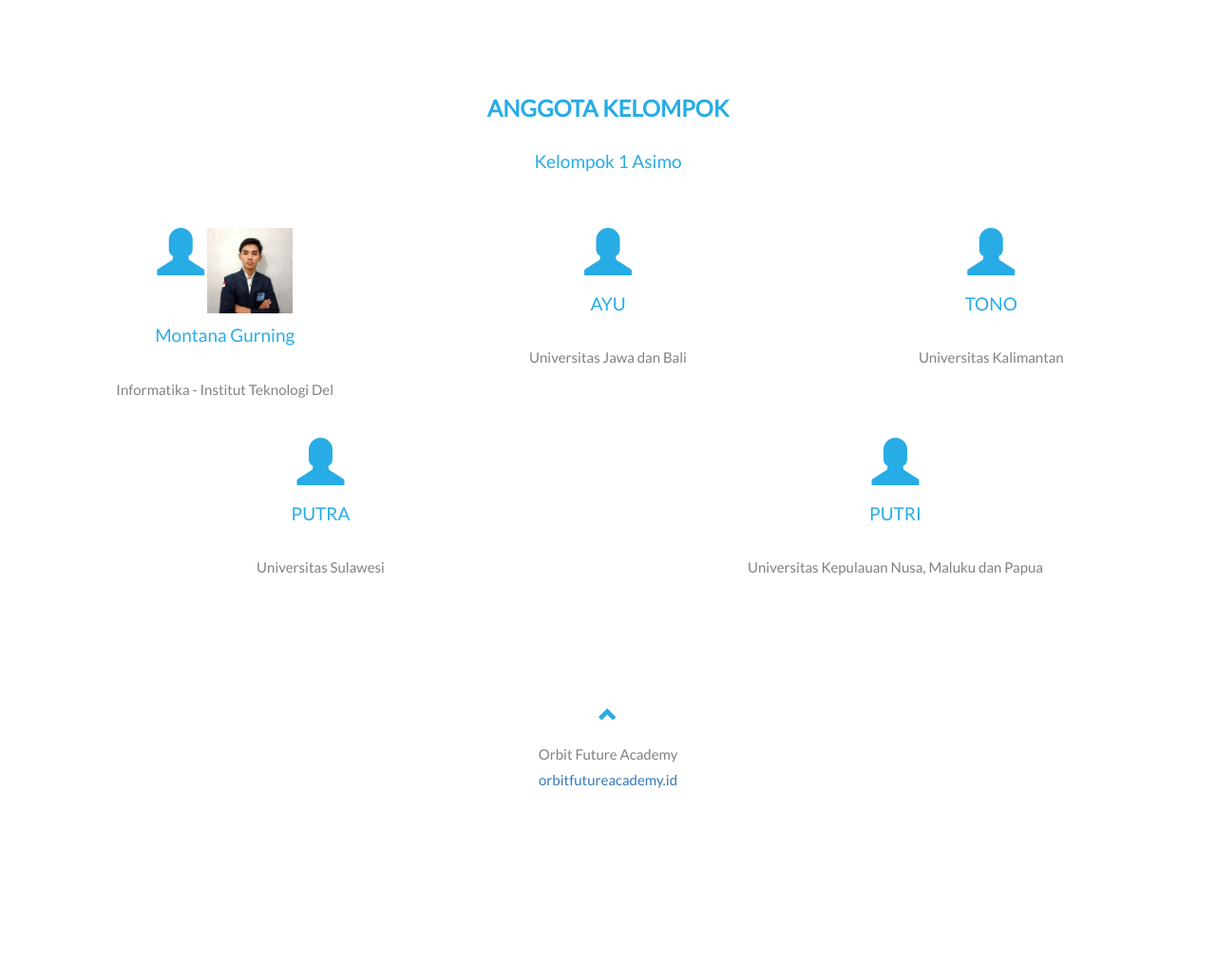
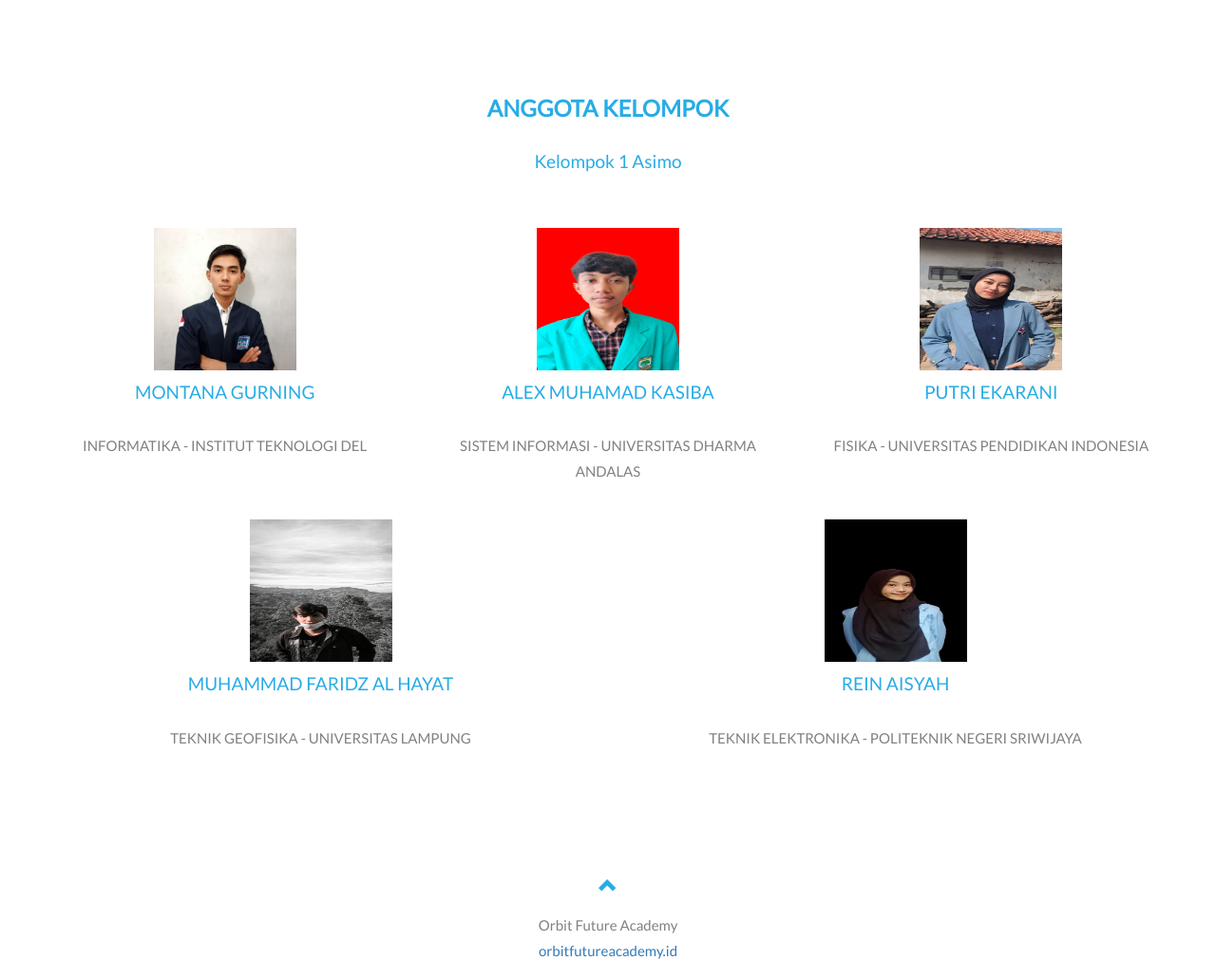
Before and after one commit to ifs19017/Ujian-Praktikum-Domain-Deployment---Asimo-1, a Flask app: page / in a window 1280 px wide. Shown: the part 1215-2246 px from the top of the page at 95% size. Before the commit the page ends 2045 px from the top, so only its background shows below. Run offline with Flask 2, Linux system fonts and the light colour scheme; parts of the project's set-up code (start-up, migrations or seed data) failed here and were passed over.

Commit message:
add member of group

```diff
--- a/app/templates/index.html
+++ b/app/templates/index.html
@@ -141,33 +141,37 @@
 		<br>
 		<div class="row slideanim">
 			<div class="col-sm-4">
-				<span class="glyphicon glyphicon-user logo-small"></span>
-				<img src="static/images/montana.jpg" height="90" alt="" />
-				<h4>Montana Gurning</h4>
-				<p>Informatika - Institut Teknologi Del</p>
+				<!-- <span class="glyphicon glyphicon-user logo-small"></span> -->
+				<img src="static/images/montana.jpg" height="150" width="150" alt="" />
+				<h4>MONTANA GURNING</h4>
+				<p>INFORMATIKA - INSTITUT TEKNOLOGI DEL</p>
 			</div>
 			<div class="col-sm-4">
-				<span class="glyphicon glyphicon-user logo-small"></span>
-				<h4>AYU</h4>
-				<p>Universitas Jawa dan Bali</p>
+				<!-- <span class="glyphicon glyphicon-user logo-small"></span> -->
+				<img src="static/images/alex.jpg" height="150" width="150" alt="" />
+				<h4>ALEX MUHAMAD KASIBA</h4>
+				<p>SISTEM INFORMASI - UNIVERSITAS DHARMA ANDALAS</p>
 			</div>
 			<div class="col-sm-4">
-				<span class="glyphicon glyphicon-user logo-small"></span>
-				<h4>TONO</h4>
-				<p>Universitas Kalimantan</p>
+				<!-- <span class="glyphicon glyphicon-user logo-small"></span> -->
+				<img src="static/images/putri.jpeg" height="150" width="150" alt="" />
+				<h4>PUTRI EKARANI</h4>
+				<p>FISIKA - UNIVERSITAS PENDIDIKAN INDONESIA</p>
 			</div>
 		</div>
 	    <br>
 	    <div class="row slideanim">
 			<div class="col-sm-6">
-				<span class="glyphicon glyphicon-user logo-small"></span>
-				<h4>PUTRA</h4>
-				<p>Universitas Sulawesi</p>
+				<!-- <span class="glyphicon glyphicon-user logo-small"></span> -->
+				<img src="static/images/faridz.jpeg" height="150" width="150" alt="" />
+				<h4>MUHAMMAD FARIDZ AL HAYAT</h4>
+				<p>TEKNIK GEOFISIKA - UNIVERSITAS LAMPUNG</p>
 			</div>
 			<div class="col-sm-6">
-				<span class="glyphicon glyphicon-user logo-small"></span>
-				<h4>PUTRI</h4>
-				<p>Universitas Kepulauan Nusa, Maluku dan Papua</p>
+				<!-- <span class="glyphicon glyphicon-user logo-small"></span> -->
+				<img src="static/images/rein.jpeg" height="150" width="150" alt="" />
+				<h4>REIN AISYAH</h4>
+				<p>TEKNIK ELEKTRONIKA - POLITEKNIK NEGERI SRIWIJAYA</p>
 			</div>
 	    </div>
 	</div>
```
Also changed, not shown: app/static/images/alex.jpg (added), app/static/images/faridz.jpeg (added), app/static/images/putri.jpeg (added), app/static/images/rein.jpeg (added).
